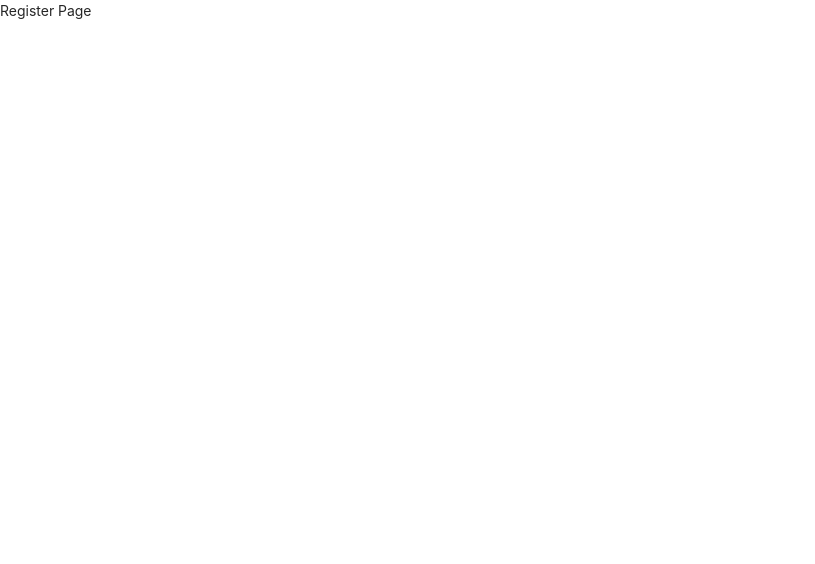
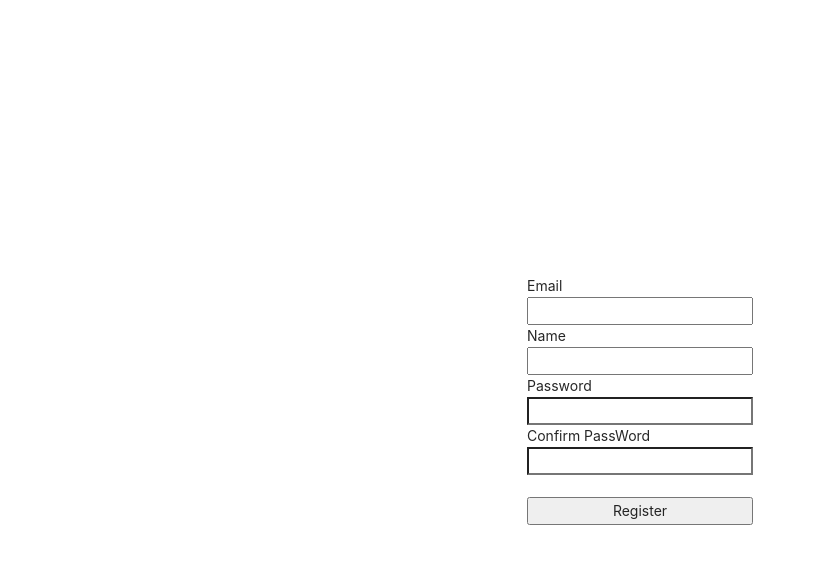
Before and after one commit to youyouyul/react-boilerplate, a React (Create React App) app in the folder client/: page /register in a window 1280 px wide. Shown: the top 564 px of the page, without its empty margins (0-815 px from the left). Built offline with nearby package versions, Linux system fonts and the light colour scheme.

Commit message:
회원가입

```diff
--- a/client/src/_actions/types.js
+++ b/client/src/_actions/types.js
@@ -1 +1,2 @@
 export const LOGIN_USER = 'login_user';
+export const REGISTER_USER = 'register_user';
--- a/client/src/_actions/user_action.js
+++ b/client/src/_actions/user_action.js
@@ -1,6 +1,6 @@
 import axios from 'axios';
 import {
-    LOGIN_USER
+    LOGIN_USER, REGISTER_USER
 } from './types'
 
 export function loginUser(dataToSubmit) {
@@ -12,3 +12,13 @@
         payload: request
     }
 }
+
+export function registerUser(dataToSubmit) {
+    const request = axios.post('/api/users/register', dataToSubmit)
+    .then(response => response.data)
+
+    return {
+        type: REGISTER_USER,
+        payload: request
+    }
+}
--- a/client/src/_reducers/user_reducer.js
+++ b/client/src/_reducers/user_reducer.js
@@ -1,5 +1,5 @@
 import {
-    LOGIN_USER
+    LOGIN_USER, REGISTER_USER
 } from '../_actions/types';
 
 export default function (state = {}, action) {
@@ -7,6 +7,9 @@
         case LOGIN_USER:
             return {...state, loginSuccess: action.payload}
             break;
+        case REGISTER_USER:
+            return {...state, register: action.payload}
+            break;
         default:
             return state;
     }
--- a/client/src/components/views/RegisterPage/RegisterPage.js
+++ b/client/src/components/views/RegisterPage/RegisterPage.js
@@ -1,9 +1,82 @@
-import React from 'react'
+import React, { useState } from 'react'
+import { useDispatch } from 'react-redux'
+import { registerUser } from '../../../_actions/user_action';
 
-function RegisterPage() {
+function RegisterPage(props) {
+
+    const dispatch = useDispatch();
+
+    const [Email, setEmail] = useState("");
+    const [Password, setPassword] = useState("");
+    const [Name, setName] = useState("")
+    const [ConfirmPassword, setConfirmPassword] = useState("")
+
+    const onEmailHandler = (event) => {
+        setEmail(event.currentTarget.value);
+    }
+
+    const onNameHandler = (event) => {
+        setName(event.currentTarget.value);
+    }
+
+    const onPasswordHandler = (event) => {
+        setPassword(event.currentTarget.value);
+    }
+
+    const onConfirmPasswordHandler = (event) => {
+        setConfirmPassword(event.currentTarget.value);
+    }
+
+    const onSubmitHandler = (event) => {
+        //refresh 방지
+        event.preventDefault();
+
+        if(Password !== ConfirmPassword) {
+            return alert('비밀번호와 비밀번호 확인은 같아야 합니다.')
+        }
+
+        let body = {
+            email: Email,
+            name: Name,
+            password: Password
+        }
+
+        dispatch(registerUser(body))
+            .then(response => {
+                if(response.payload.success) {
+                    props.history.push("/login");
+                } else {
+                    alert("failed to sign up");
+                }
+            });
+    }
+
     return (
-        <div>
-            Register Page
+        <div style={{
+            display: 'flex', justifyContent: 'center', alignItems: 'center',
+            width: '100%', height: '100vh'
+        }}>
+            <form style={{ display: 'flex', flexDirection: 'column' }}
+                  onSubmit={ onSubmitHandler }
+            >
+                <label>Email</label>
+                <input type="email" value={ Email } onChange={ onEmailHandler }/>
+
+                <label>Name</label>
+                <input type="name" value={ Name } onChange={ onNameHandler }/>
+
+                <label>Password</label>
+                <input type="password" value={ Password } onChange={ onPasswordHandler }/>
+
+                <label>Confirm PassWord</label>
+                <input type="password" value={ ConfirmPassword } onChange={ onConfirmPasswordHandler }/>
+
+                <br />
+                <button>
+                    Register
+                </button>
+            </form>
+
         </div>
     )
 }
```
